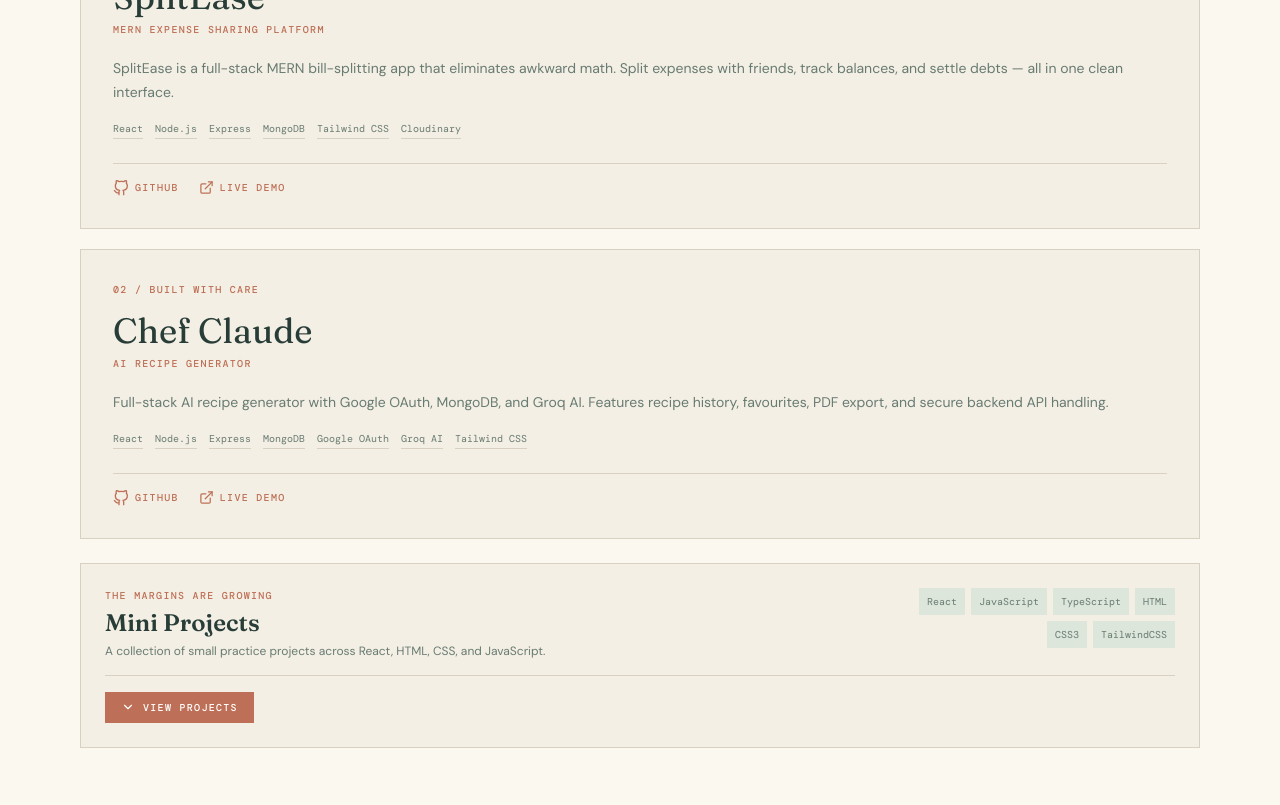
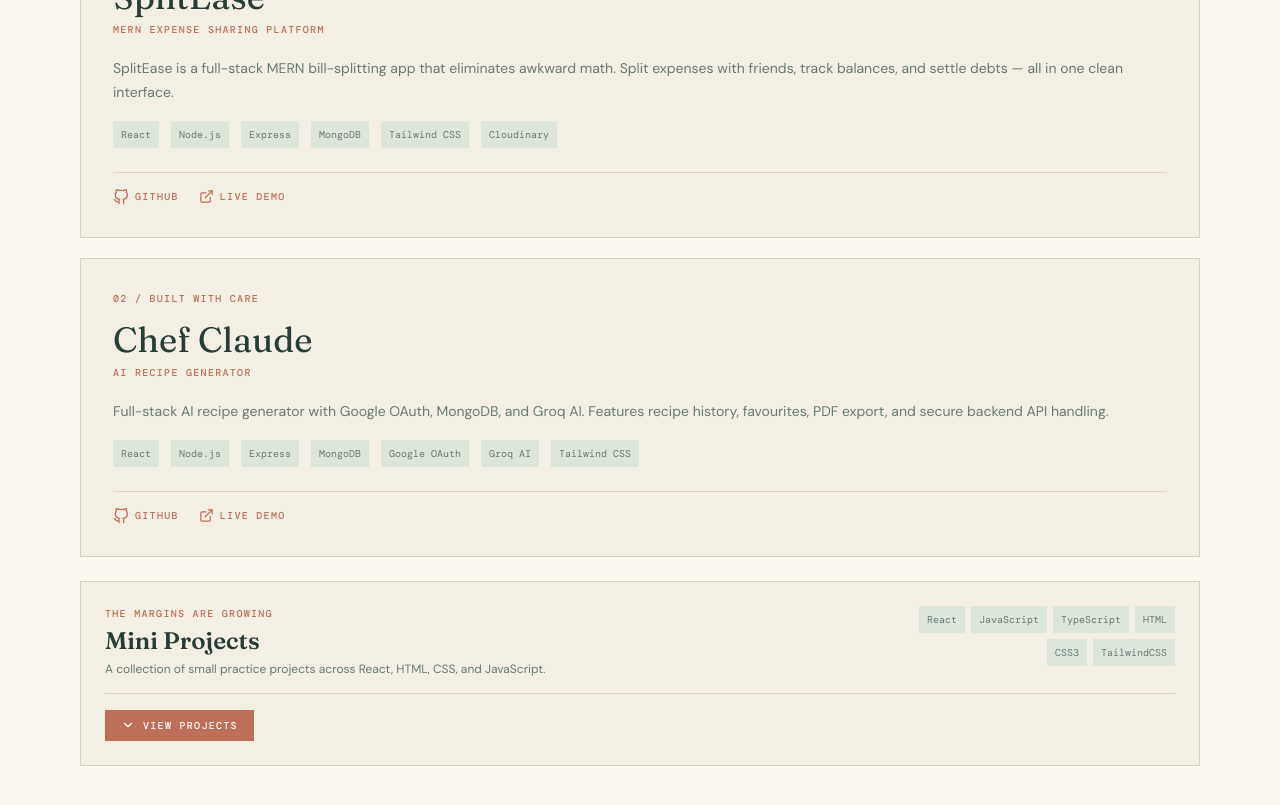
Before and after one commit to vidhisonani/my-personal-space, a React (Vite) app: page / in a window 1280 px wide. Shown: the part 2680-3485 px from the top of the page. Built offline with nearby package versions, Linux system fonts and the light colour scheme.

Commit message:
fix: minor layout

```diff
--- a/src/components/Projects.jsx
+++ b/src/components/Projects.jsx
@@ -38,7 +38,7 @@
             {card.tags.map((tag) => (
               <span
                 key={tag}
-                className="text-text-muted border-b border-border pb-0.5 font-mono text-[10px]"
+                className="bg-card-alt text-text-muted px-2 py-1.5 font-mono text-[10px]"
               >
                 {tag}
               </span>
```
